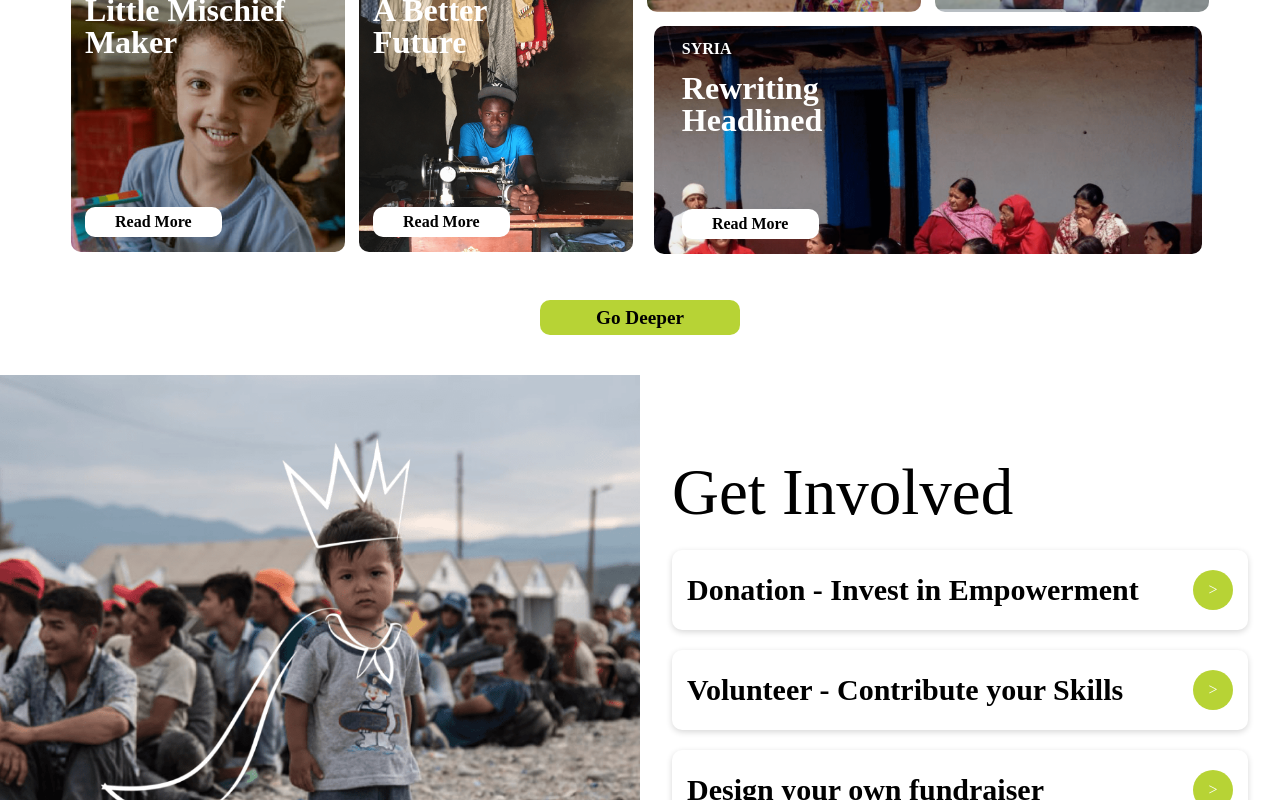
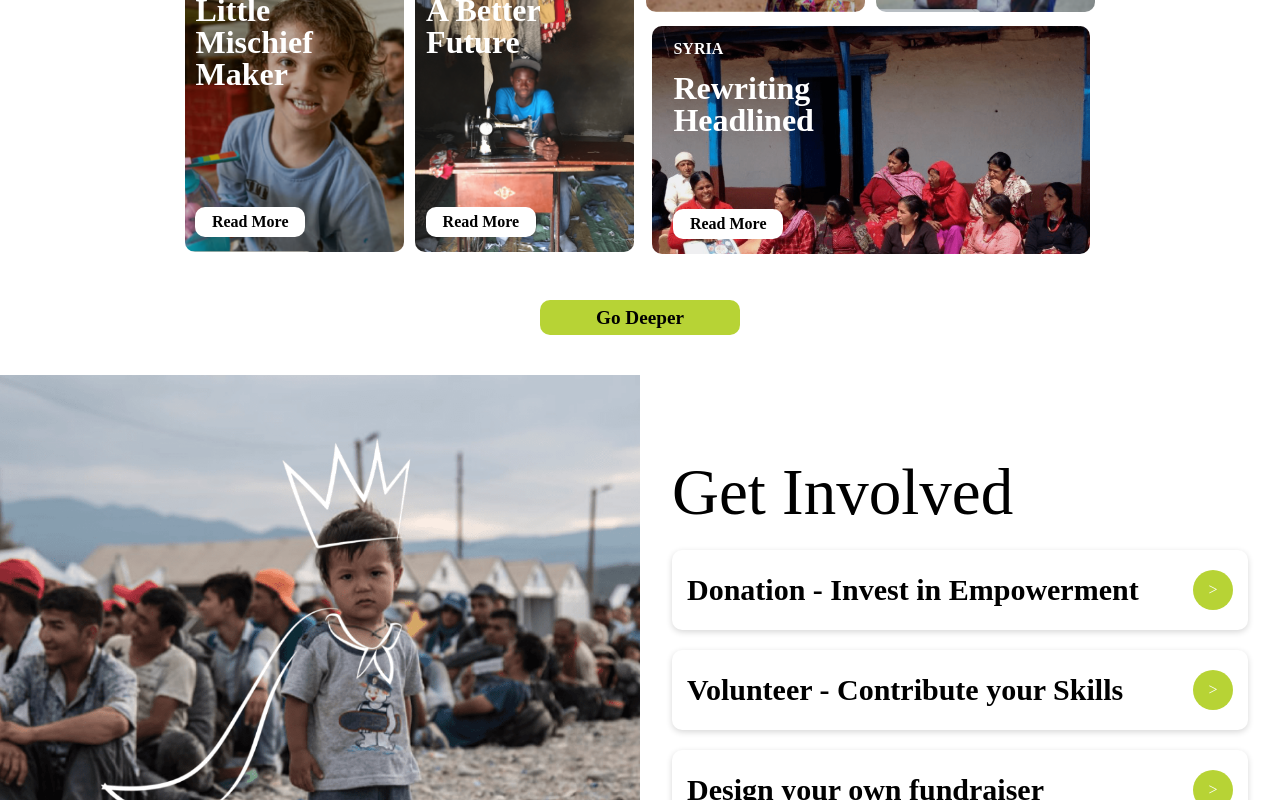
Before and after one commit to shreejilucifer/peoplebeyondborders, a Next.js app: page / in a window 1280 px wide. Shown: the part 2875-3675 px from the top of the page. Built offline with nearby package versions, Linux system fonts and the light colour scheme.

Commit message:
4k Screen Center

```diff
--- a/pages/index.js
+++ b/pages/index.js
@@ -7,9 +7,17 @@ import ResourcesAndStories from '../src/components/Landing/ResourcesAndStories';
 import GetInvolved from '../src/components/Landing/GetInvolved';
 import Footer from '../src/components/common/Footer';
 
+import styled from 'styled-components';
+
+const Page = styled.div`
+	display: flex;
+	flex-direction: column;
+	align-items: center;
+`;
+
 const IndexPage = () => {
 	return (
-		<div>
+		<Page>
 			<Head>
 				<title>People Beyond Borders</title>
 			</Head>
@@ -20,7 +28,7 @@ const IndexPage = () => {
 			<ResourcesAndStories />
 			<GetInvolved />
 			<Footer />
-		</div>
+		</Page>
 	);
 };
 
--- a/src/components/Landing/OurInitiatives/style.js
+++ b/src/components/Landing/OurInitiatives/style.js
@@ -2,6 +2,7 @@ import styled from 'styled-components';
 
 export const Container = styled.div`
 	max-width: 1440px;
+	width: 100%;
 	height: 855px;
 	background-position: top left;
 	background-size: contain;
--- a/src/components/common/Footer/style.js
+++ b/src/components/common/Footer/style.js
@@ -2,6 +2,7 @@ import styled from 'styled-components';
 
 export const Container = styled.div`
 	max-width: 1440px;
+	width: 100%;
 	background-image: url(/images/footer-bg.png);
 	height: 480px;
 	background-position: top;
```
